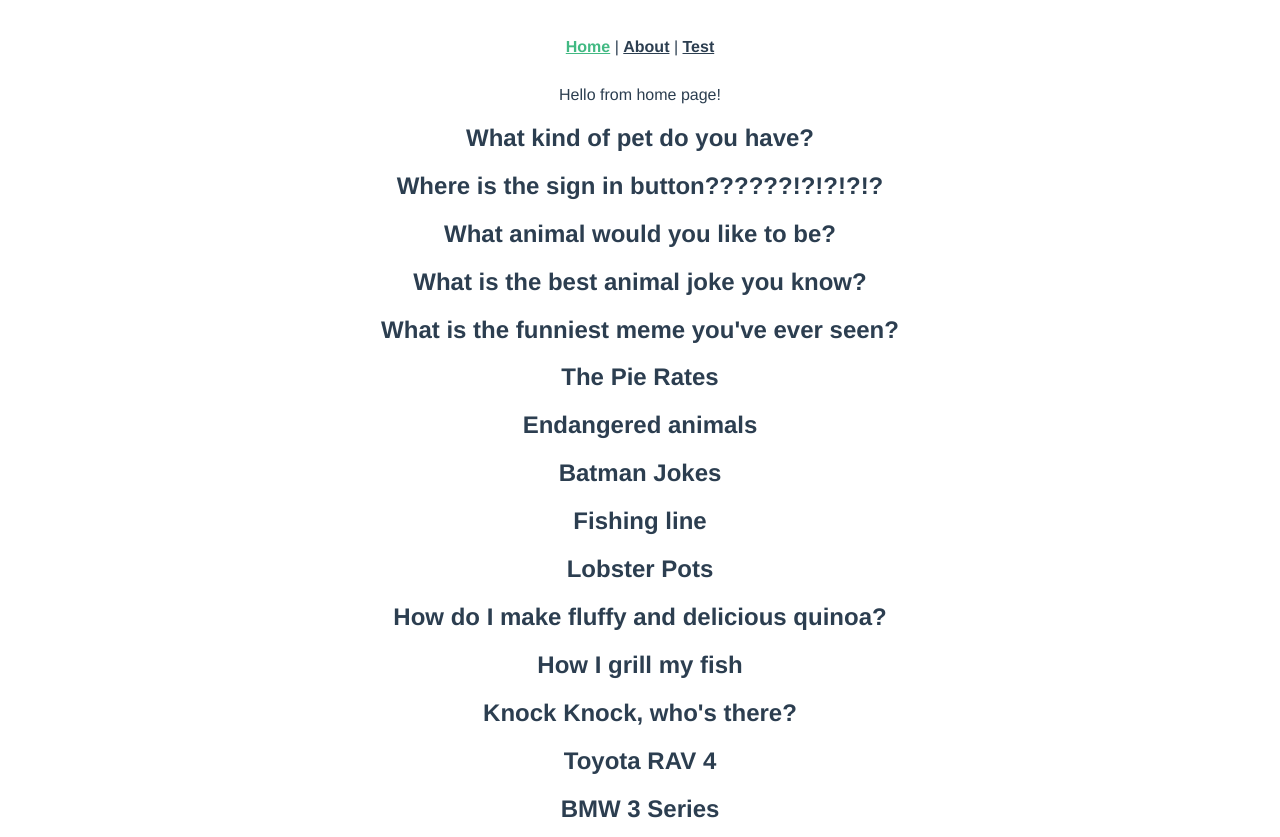
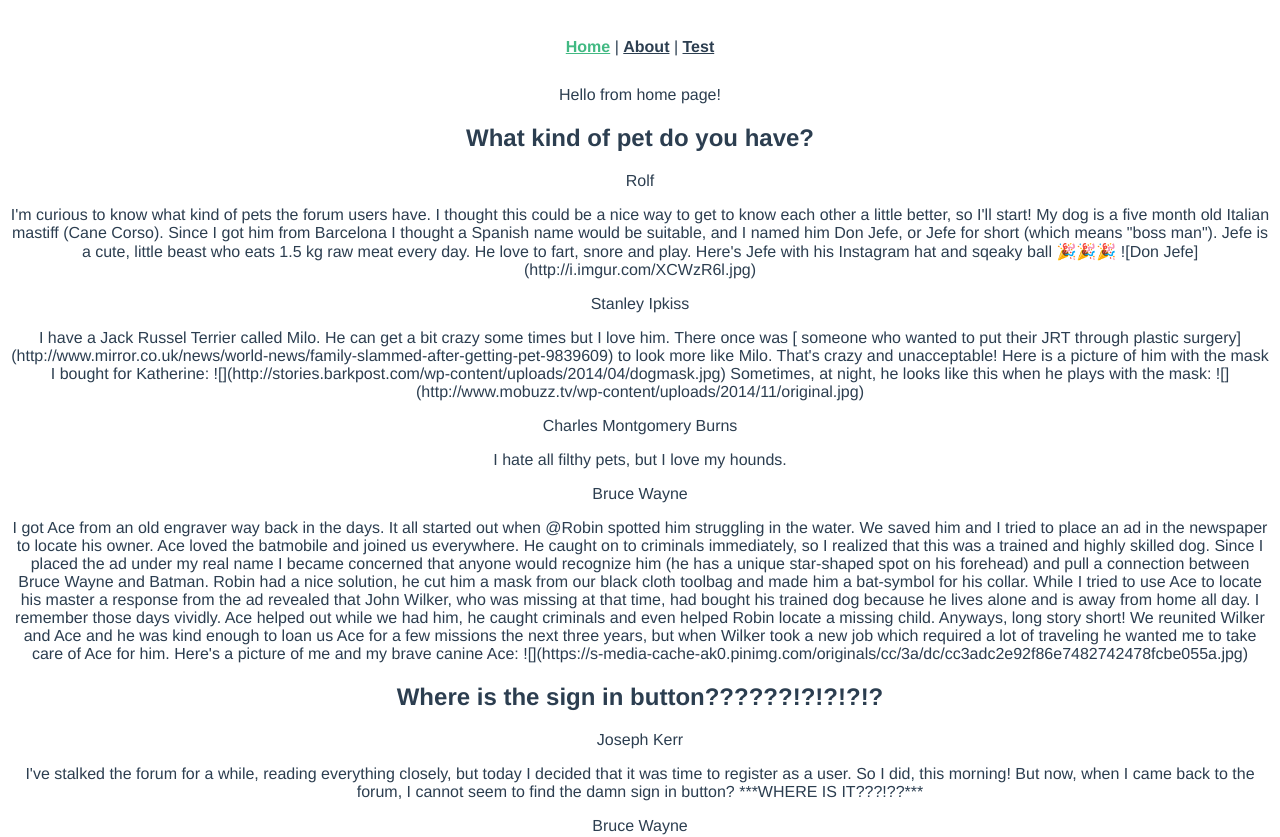
Before and after one commit to training-yoyosan/vue3-forum, a Vue app: page / in a window 1280 px wide. Shown: the top 837 px of the page. Built offline with nearby package versions, Linux system fonts and the light colour scheme.

Commit message:
display thread posts and user

```diff
--- a/src/components/PageHome.vue
+++ b/src/components/PageHome.vue
@@ -3,6 +3,12 @@
 
   <div v-for="thread in threads" :key="thread.id">
     <h2>{{ thread.title }}</h2>
+    <div v-for="postId in thread.posts" :key="postId">
+      <p>
+        {{ userById(postById(postId).userId).name }}
+      </p>
+      <p>{{ postById(postId).text }}</p>
+    </div>
   </div>
 </template>
 
@@ -19,6 +25,14 @@
       users: sourceData.users,
     };
   },
+  methods: {
+    postById(postId) {
+      return this.posts.find((p) => p.id === postId);
+    },
+    userById(userId) {
+      return this.users.find((p) => p.id === userId);
+    },
+  },
 };
 </script>
 
```
